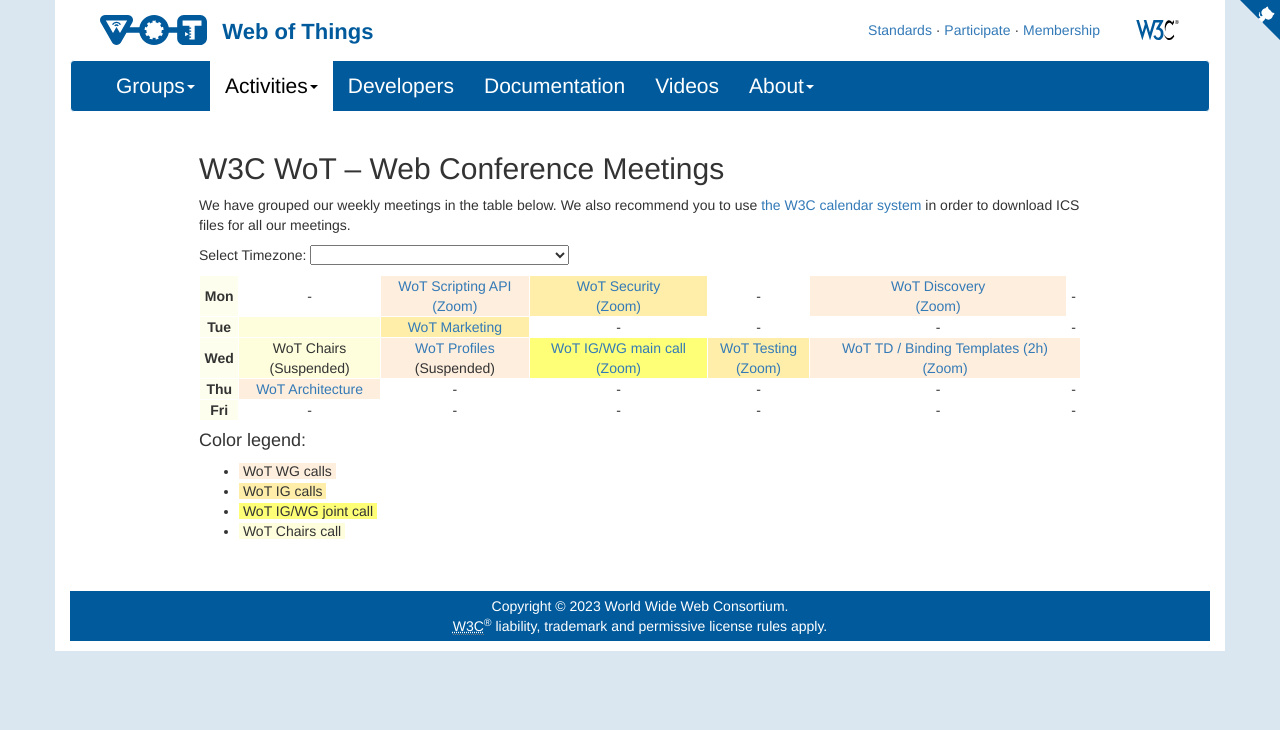
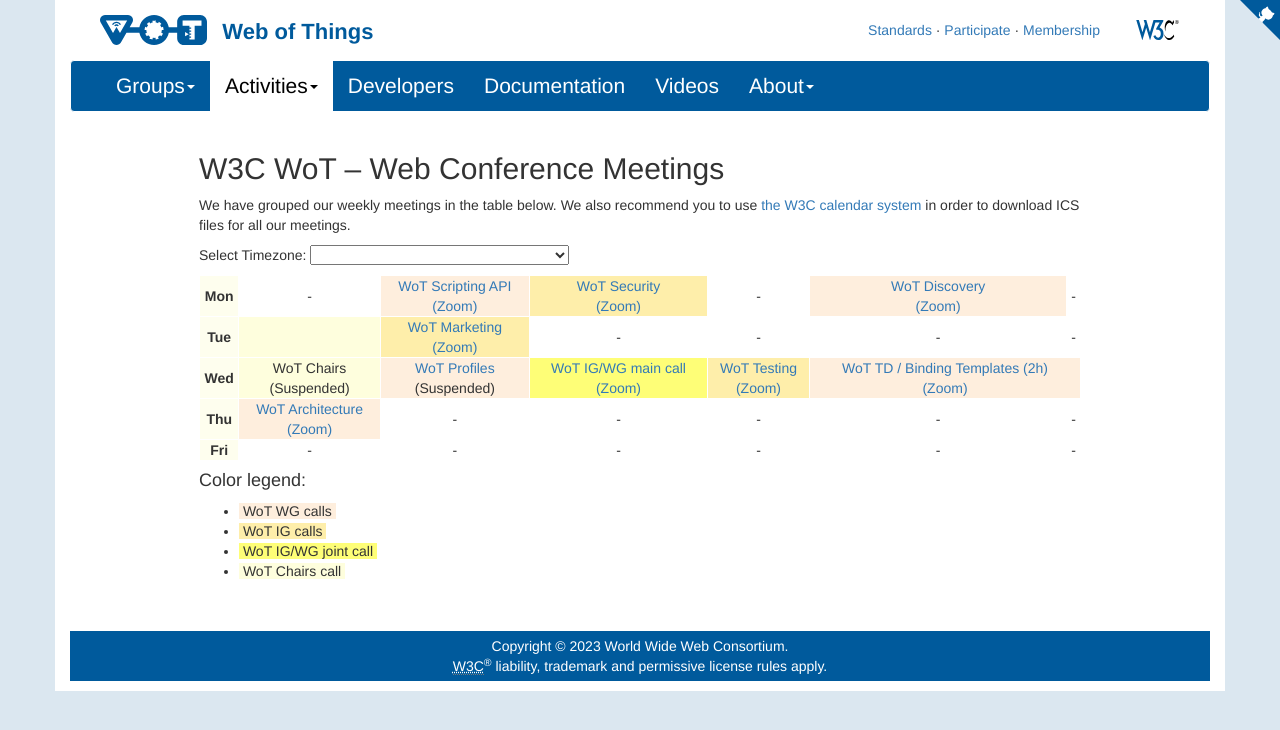
Before and after one commit to w3c/wot-marketing, a Jekyll site: the page built from docs/activities/meetings/index.html, in a window 1280 px wide. Shown: the top 730 px of the page. Built offline with Jekyll 4.4.1, drawn with Linux system fonts in a browser that asks for light colours; nearby versions of some CDN libraries; comment, search, counter and statistics services are not loaded.

Commit message:
add marketing and Arch call links
change members mail link to https://www.w3.org/groups/ig/wot/calendar

```diff
--- a/docs/activities/meetings/index.html
+++ b/docs/activities/meetings/index.html
@@ -194,16 +194,16 @@
             <td style="text-align:center;">-</td>
             <td style="background-color: #FEEEDD; text-align:center;"><a rel="nofollow" class="external text"
                     href="https://www.w3.org/WoT/IG/wiki/WG_WoT_Scripting_API_WebConf" target="_blank">WoT Scripting API</a><br><a rel="nofollow"
-                    class="external text" href="https://lists.w3.org/Archives/Member/member-wot-wg/2023May/0022.html" target="_blank">(Zoom)</a>
+                    class="external text" href="https://www.w3.org/groups/ig/wot/calendar" target="_blank">(Zoom)</a>
             </td>
             <td style="background-color: #FEEEAA; text-align:center;"><a rel="nofollow" class="external text"
                     href="https://www.w3.org/WoT/IG/wiki/IG_Security_WebConf" target="_blank">WoT Security</a><br><a rel="nofollow"
-                    class="external text" href="https://lists.w3.org/Archives/Member/member-wot-wg/2023May/0022.html" target="_blank">(Zoom)</a>
+                    class="external text" href="https://www.w3.org/groups/ig/wot/calendar" target="_blank">(Zoom)</a>
             </td>
             <td style="text-align:center;">-</td>
             <td style="background-color: #FEEEDD; text-align:center;"><a rel="nofollow" class="external text"
                     href="https://www.w3.org/WoT/IG/wiki/WG_WoT_Discovery_WebConf" target="_blank">WoT Discovery</a><br><a rel="nofollow"
-                    class="external text" href="https://lists.w3.org/Archives/Member/member-wot-wg/2023May/0022.html" target="_blank">(Zoom)</a>
+                    class="external text" href="https://www.w3.org/groups/ig/wot/calendar" target="_blank">(Zoom)</a>
             </td>
             <td style="text-align:center;">-</td>
         </tr>
@@ -212,9 +212,8 @@
 			<th style="background-color: #FEFEEE; text-align:center;">Tue</th>
 			<td style="background-color: #FEFEDD; text-align:center;"><br></td>
 			<td style="background-color: #FEEEAA; text-align:center;"><a rel="nofollow" class="external text"
-					href="https://www.w3.org/WoT/IG/wiki/Marketing_WebConf" target="_blank">WoT Marketing</a><br>
-					<!--<a rel="nofollow"
-					class="external text" href="https://lists.w3.org/Archives/Member/member-wot-wg/2020Aug/0024.html" target="_blank">(WebEx)</a>-->
+					href="https://www.w3.org/WoT/IG/wiki/Marketing_WebConf" target="_blank">WoT Marketing</a><br><a rel="nofollow"
+					class="external text" href="https://www.w3.org/groups/ig/wot/calendar" target="_blank">(Zoom)</a>
 			</td>
 			<!-- No WoT Use Cases call at the moment -->
 			<!--<td style="background-color: #FEEEAA; text-align:center;">WoT Use Cases<br> <a rel="nofollow"
@@ -242,24 +241,23 @@
             </td>
             <td style="background-color: #FEFE77; text-align:center;"><a rel="nofollow" class="external text"
                     href="https://www.w3.org/WoT/IG/wiki/Main_WoT_WebConf" target="_blank">WoT IG/WG main call</a><br><a rel="nofollow"
-                    class="external text" href="https://lists.w3.org/Archives/Member/member-wot-wg/2023May/0022.html" target="_blank">(Zoom)</a>
+                    class="external text" href="https://www.w3.org/groups/ig/wot/calendar" target="_blank">(Zoom)</a>
             </td>
             <td style="background-color: #FEEEAA; text-align:center;"><a rel="nofollow" class="external text"
                     href="https://www.w3.org/WoT/IG/wiki/PlugFest_WebConf" target="_blank">WoT Testing</a><br><a rel="nofollow"
-                    class="external text" href="https://lists.w3.org/Archives/Member/member-wot-wg/2023May/0022.html" target="_blank">(Zoom)</a>
+                    class="external text" href="https://www.w3.org/groups/ig/wot/calendar" target="_blank">(Zoom)</a>
             </td>
             <td style="background-color: #FEEEDD; text-align:center;" colspan="2"><a rel="nofollow" class="external text"
                     href="https://www.w3.org/WoT/IG/wiki/WG_WoT_Thing_Description_WebConf" target="_blank">WoT TD / Binding Templates (2h)</a><br><a
                     rel="nofollow" class="external text"
-                    href="https://lists.w3.org/Archives/Member/member-wot-wg/2023May/0022.html" target="_blank">(Zoom)</a></td>
+                    href="https://www.w3.org/groups/ig/wot/calendar" target="_blank">(Zoom)</a></td>
         </tr>
 
         <tr>
             <th style="background-color: #FEFEEE; text-align:center;">Thu</th>
             <td style="background-color: #FEEEDD; text-align:center;"><a rel="nofollow" class="external text"
-                    href="https://www.w3.org/WoT/IG/wiki/WG_WoT_Architecture_WebConf" target="_blank">WoT Architecture</a><br>
-					<!--<a rel="nofollow"
-                    class="external text" href="https://lists.w3.org/Archives/Member/member-wot-wg/2022Jan/0007.html" target="_blank">(WebEx)</a>-->
+                    href="https://www.w3.org/WoT/IG/wiki/WG_WoT_Architecture_WebConf" target="_blank">WoT Architecture</a><br><a rel="nofollow"
+                    class="external text" href="https://www.w3.org/groups/ig/wot/calendar" target="_blank">(Zoom)</a>
             </td>
             <td style="text-align:center;">-</td>
             <td style="text-align:center;">-</td>
```
